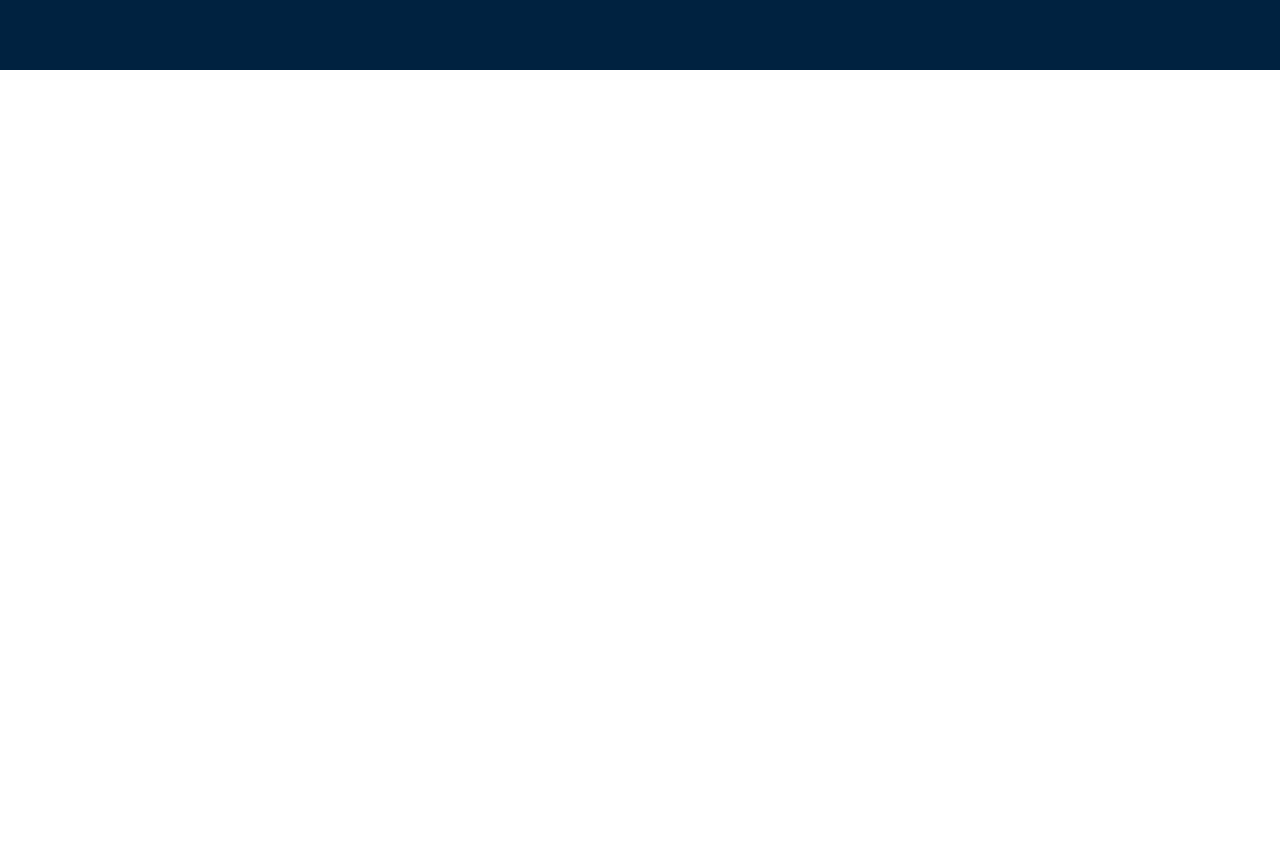
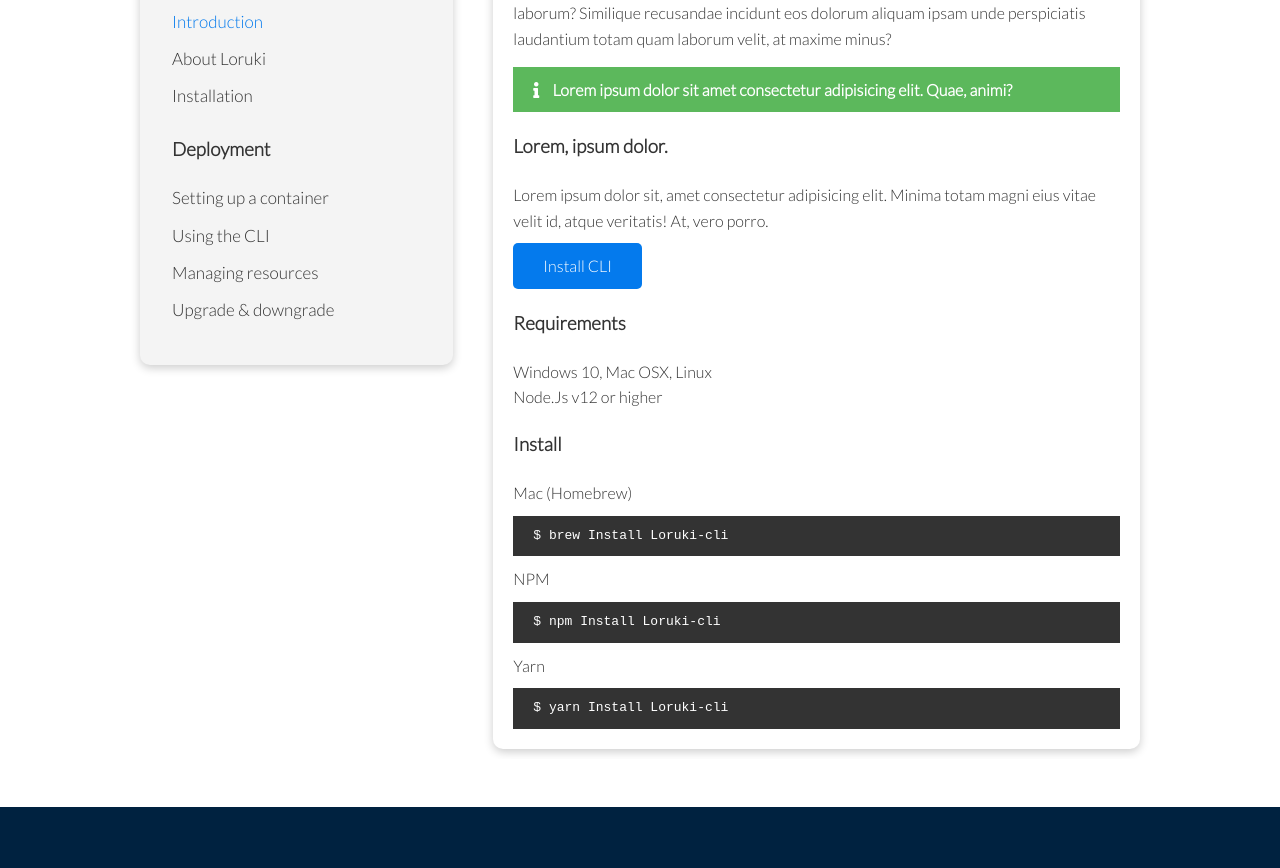
Before and after one commit to HYF-Class21/agile-development-group2-loruki-rebuild, a website: page loruki-website/docs.html in a window 1280 px wide. Shown: the part 486-1354 px from the top of the page. Before the commit the page ends 800 px from the top, so only its background shows below. Drawn offline with Linux system fonts and the light colour scheme.

Commit message:
add docs page main section

```diff
--- a/loruki-website/css/style.css
+++ b/loruki-website/css/style.css
@@ -73,6 +73,27 @@ pre {
   color: #fff;
   padding: 10px;
   margin: 0 5px;
+}
+
+/* Docs */
+.docs-main h3 {
+  margin: 20px 0;
+}
+
+.docs-main .grid {
+  grid-template-columns: 1fr 2fr;
+  align-items: flex-start;
+}
+
+.docs-main nav li {
+  font-size: 17px;
+  padding-bottom: 5px;
+  margin-bottom: 5px;
+  border-bottom: 1px;
+}
+
+.docs-main a:hover {
+  font-weight: bold;
 }
 
 /* Footer */
--- a/loruki-website/docs.html
+++ b/loruki-website/docs.html
@@ -40,6 +40,68 @@
       </div>
     </section>
 
+    <!--Docs main-->
+    <section class="docs-main my-4">
+      <div class="container grid">
+        <div class="card bg-light p-3">
+          <h3 class="my-2">Essentials</h3>
+          <nav>
+            <ul>
+              <li><a class="text-primary" href="#">Introduction</a></li>
+              <li><a href="#">About Loruki</a></li>
+              <li><a href="#">Installation</a></li>
+            </ul>
+          </nav>
+
+          <h3 class="my-2">Deployment</h3>
+          <nav>
+            <ul>
+              <li><a href="#">Setting up a container</a></li>
+              <li><a href="#">Using the CLI</a></li>
+              <li><a href="#">Managing resources</a></li>
+              <li><a href="#">Upgrade &amp; downgrade</a></li>
+            </ul>
+          </nav>
+        </div>
+        <div class="card">
+          <h2>Introduction</h2>
+          <p>
+            Lorem ipsum dolor sit amet consectetur adipisicing elit. Distinctio
+            illo facere perferendis laborum? Similique recusandae incidunt eos
+            dolorum aliquam ipsam unde perspiciatis laudantium totam quam
+            laborum velit, at maxime minus?
+          </p>
+
+          <div class="alert alert-success">
+            <i class="fas fa-info"></i> Lorem ipsum dolor sit amet consectetur
+            adipisicing elit. Quae, animi?
+          </div>
+
+          <h3>Lorem, ipsum dolor.</h3>
+          <p>
+            Lorem ipsum dolor sit, amet consectetur adipisicing elit. Minima
+            totam magni eius vitae velit id, atque veritatis! At, vero porro.
+          </p>
+          <a href="#" class="btn btn-primary">Install CLI</a>
+
+          <h3>Requirements</h3>
+
+          <ul>
+            <li>Windows 10, Mac OSX, Linux</li>
+            <li>Node.Js v12 or higher</li>
+          </ul>
+
+          <h3>Install</h3>
+          <p>Mac (Homebrew)</p>
+          <pre><code>$ brew Install Loruki-cli</code></pre>
+          <p>NPM</p>
+          <pre><code>$ npm Install Loruki-cli</code></pre>
+          <p>Yarn</p>
+          <pre><code>$ yarn Install Loruki-cli</code></pre>
+        </div>
+      </div>
+    </section>
+
     <!-- Footer -->
     <footer class="footer bg-dark py-5">
       <div class="container grid grid-3">
```
Also changed, not shown: .cspell.json.
